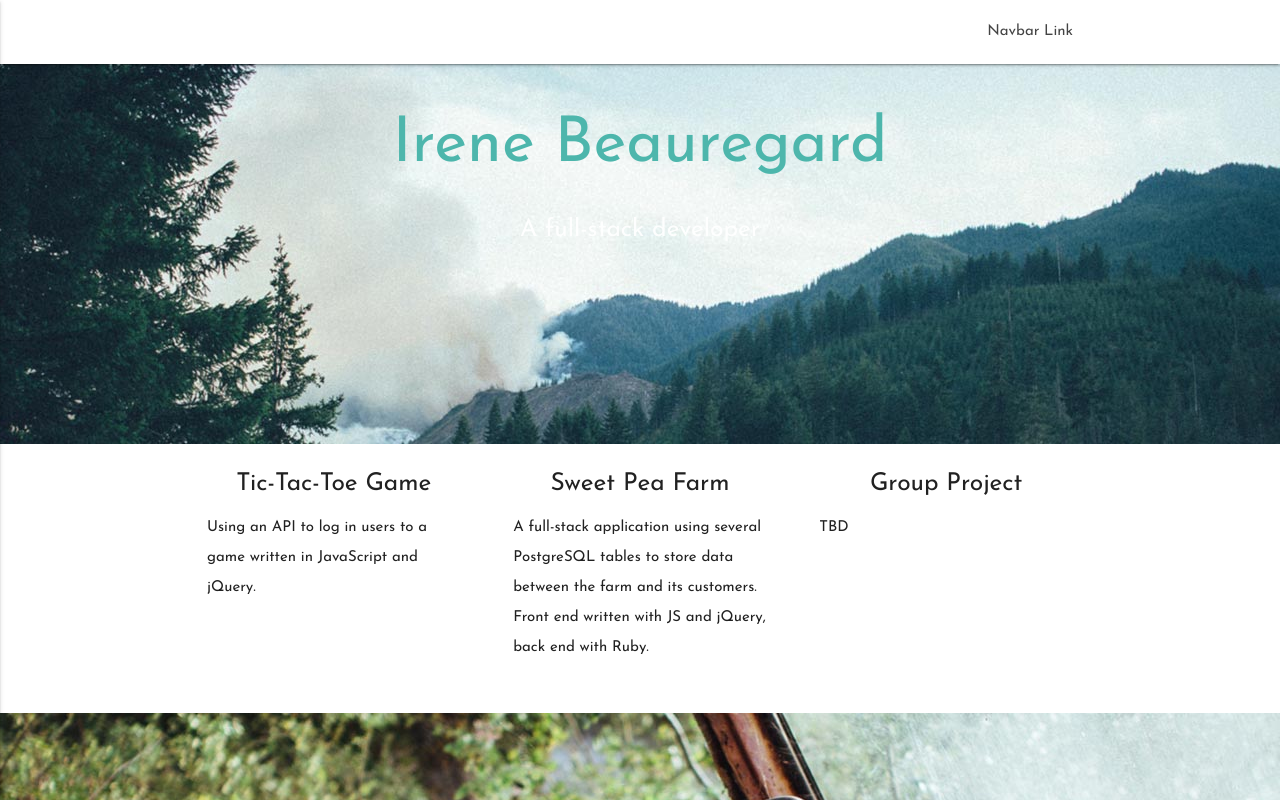
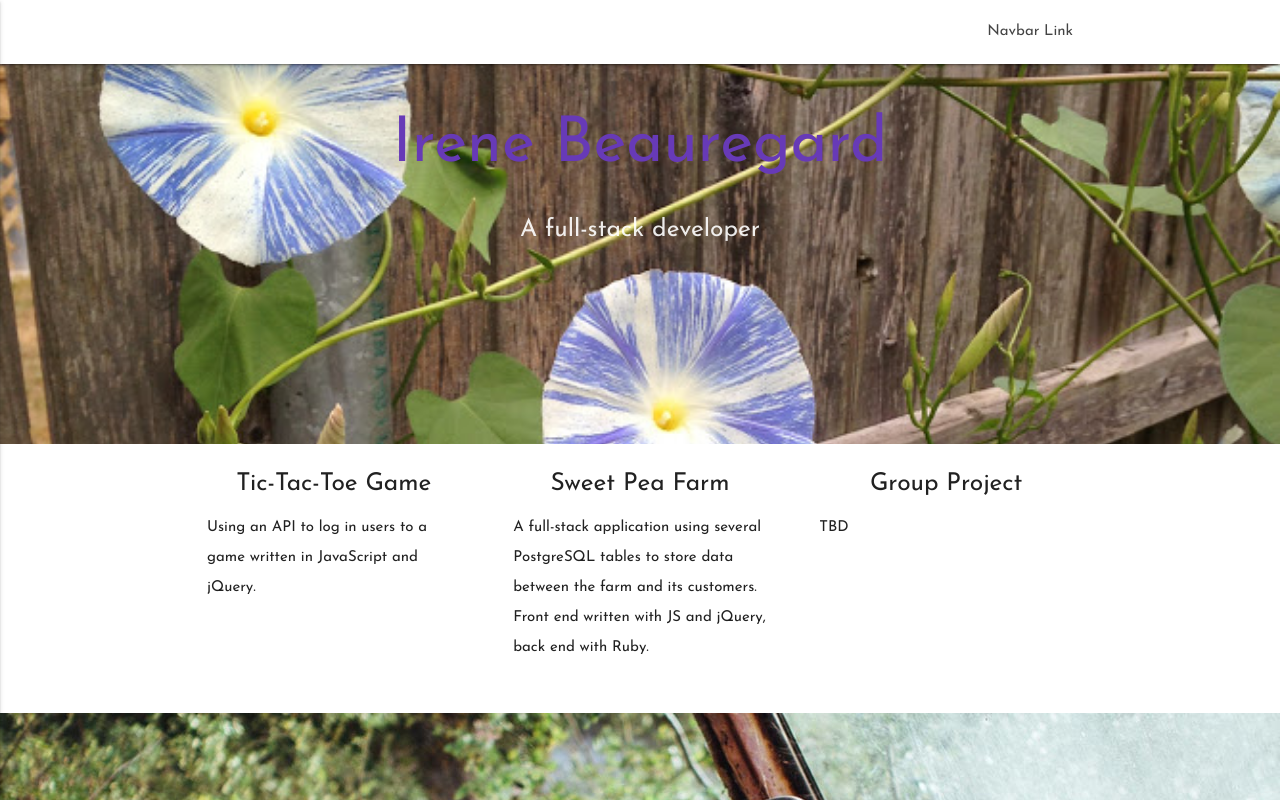
Before and after one commit to itbeauregard/itbeauregard.github.io, a website: page index.html in a window 1280 px wide. Shown: the top 800 px of the page. Drawn offline with nearby package versions, Linux system fonts and the light colour scheme.

Commit message:
Change pic and font color

```diff
--- a/index.html
+++ b/index.html
@@ -30,7 +30,7 @@
     <div class="section no-pad-bot">
       <div class="container">
         <br><br>
-        <h1 class="header center teal-text text-lighten-2">Irene Beauregard</h1>
+        <h1 class="header center deep-purple-text">Irene Beauregard</h1>
         <div class="row center">
           <h5 class="header col s12 light">A full-stack developer</h5>
         </div>
@@ -41,7 +41,7 @@
 
       </div>
     </div>
-    <div class="parallax"><img src="parallax-template/background3.jpg" alt="Unsplashed background img 1"></div>
+    <div class="parallax"><img src="parallax-template/morning_glories.jpg" alt="Unsplashed background img 1"></div>
   </div>
 
 
```
Also changed, not shown: parallax-template/morning_glories.JPG (added).
